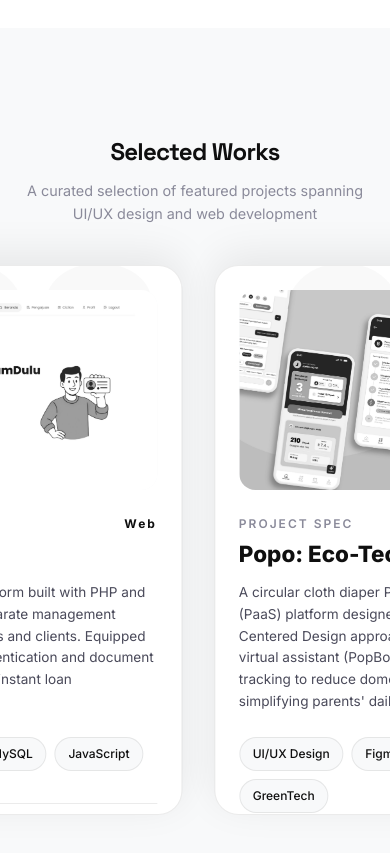
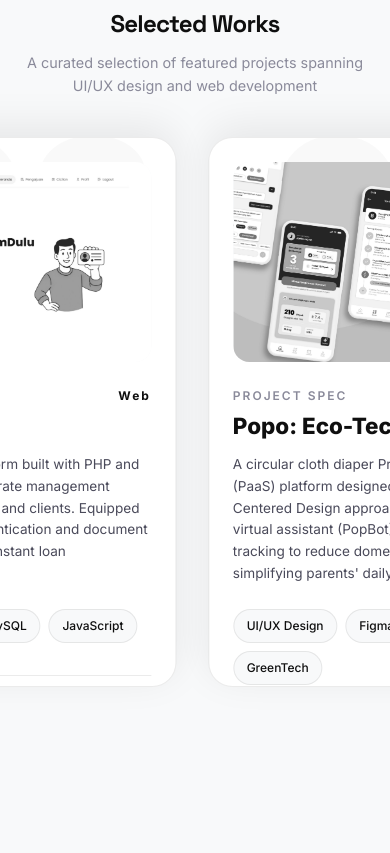
Before and after one commit to Arayalashar/Potfolio_Arya, a Next.js app: page / in a window 390 px wide. Shown: the part 6500-7353 px from the top of the page. Built offline with nearby package versions, Linux system fonts and the light colour scheme.

Commit message:
style: optimize global padding for mobile responsiveness

```diff
--- a/app/globals.css
+++ b/app/globals.css
@@ -169,6 +169,12 @@ body {
   padding: 6rem 0;
 }
 
+@media (max-width: 768px) {
+  .section-padding {
+    padding: 4rem 0;
+  }
+}
+
 /* ==========================================
    CARD STYLES
    ========================================== */
```
